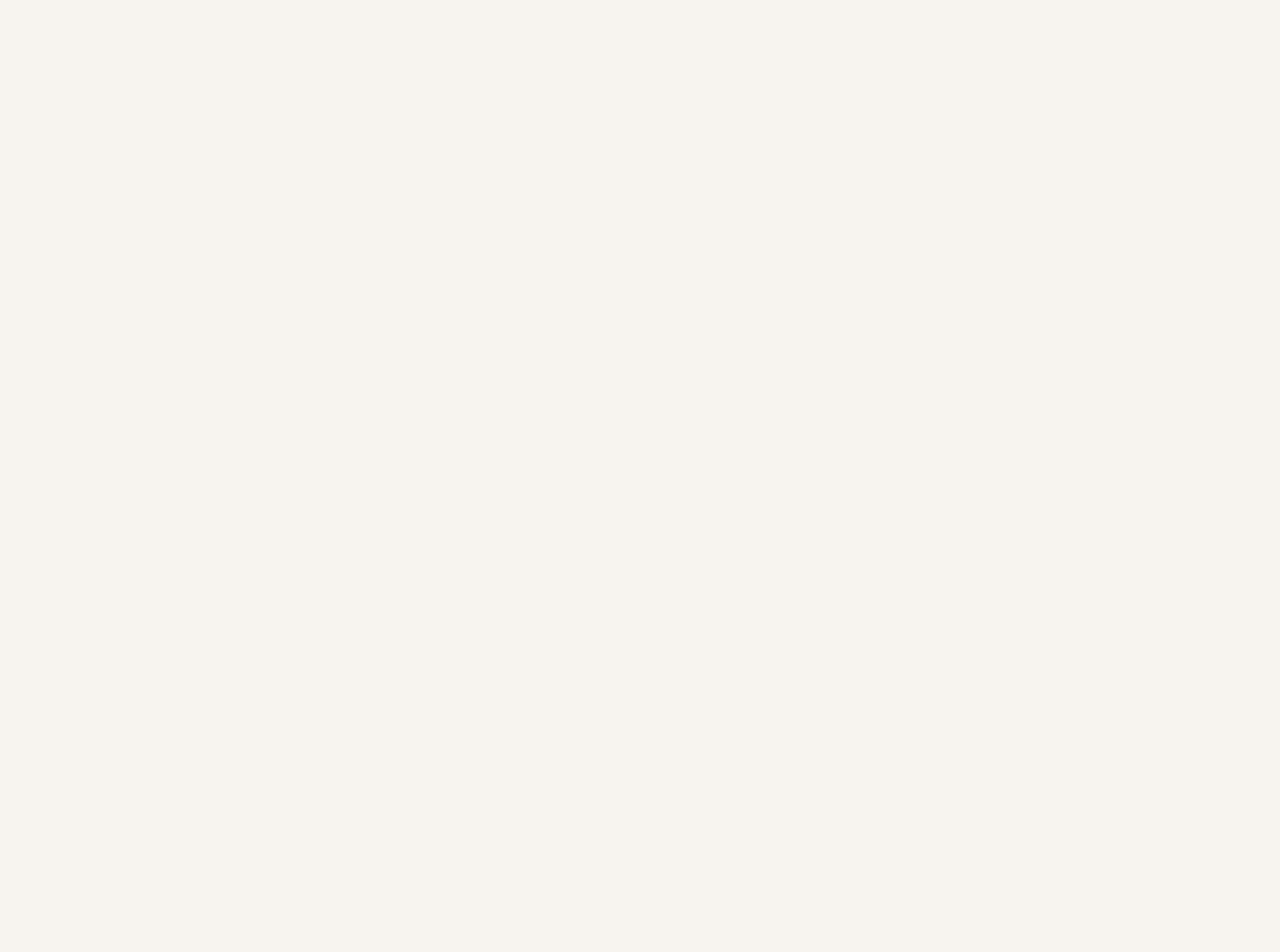
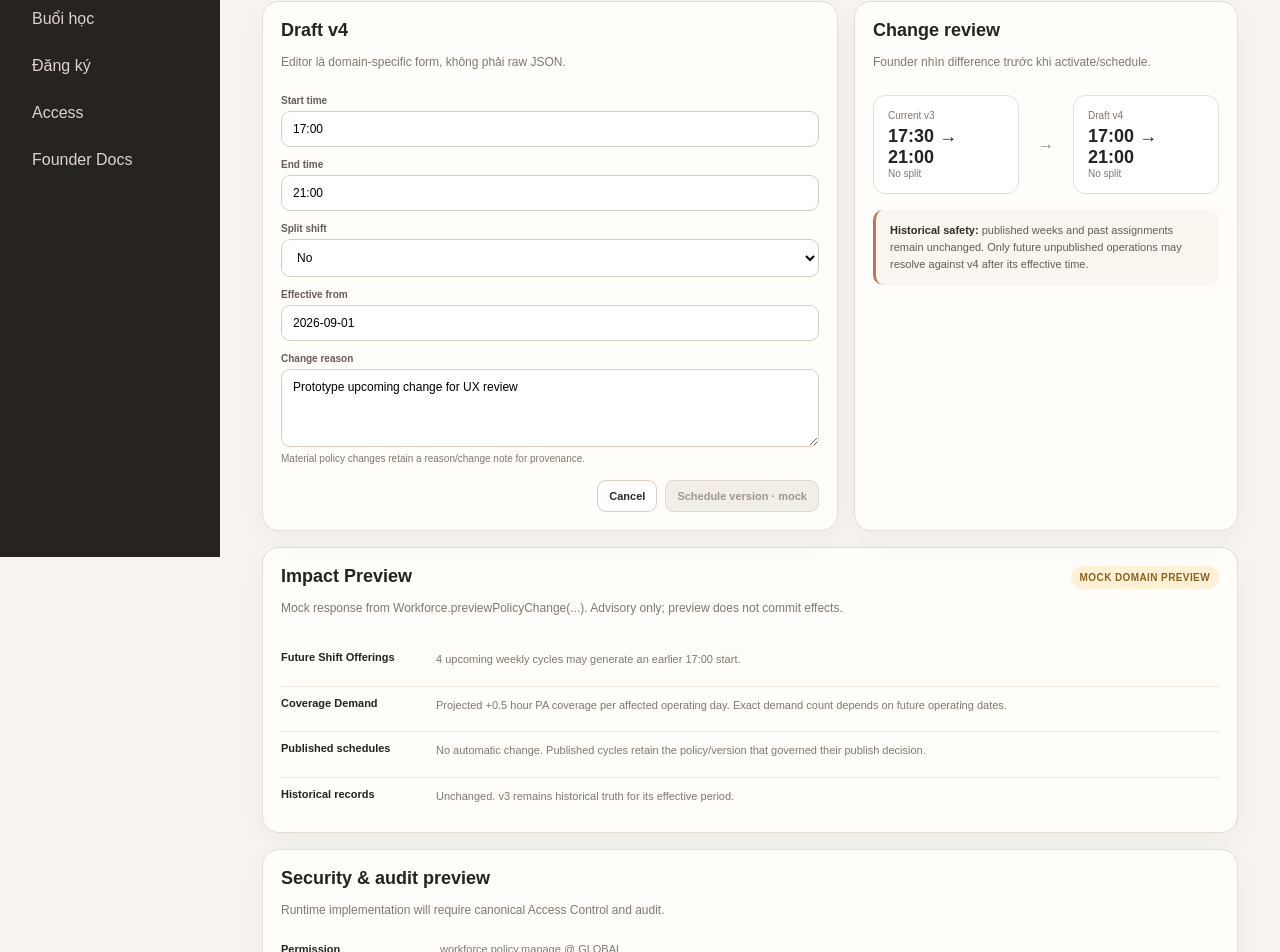
Before and after one commit to vmtct/pino-team-os, a Next.js app: page /founder/policies/workforce/evening-shift/new in a window 1280 px wide. Before the commit this address had no page. Shown: the part 243-1195 px from the top of the page. Before the commit the page ends 800 px from the top, so only its background shows below. Built offline with nearby package versions, Linux system fonts and the light colour scheme.

Commit message:
prototype: add policy change review flow

```diff
--- /dev/null
+++ b/app/founder/policies/workforce/evening-shift/new/page.tsx
@@ -0,0 +1,53 @@
+import Link from "next/link";
+import { PolicyShell } from "../../../policy-shell";
+import styles from "../../../policies.module.css";
+
+export default function NewEveningShiftVersionPage(){return <PolicyShell
+  title="Create policy version"
+  subtitle="Prototype flow cho một policy change: edit draft → review difference → inspect domain-owned impact preview → schedule. Không có write action ở prototype này."
+>
+  <Link className={styles.back} href="/founder/policies/workforce/evening-shift">← Evening Assistant Shift</Link>
+
+  <section className={styles.workspace}>
+    <div className={styles.panel}>
+      <div className={styles.panelHeader}><div><h2>Draft v4</h2><p>Editor là domain-specific form, không phải raw JSON.</p></div></div>
+      <div className={styles.form}>
+        <div className={styles.field}><label>Start time</label><input defaultValue="17:00" aria-label="Start time"/></div>
+        <div className={styles.field}><label>End time</label><input defaultValue="21:00" aria-label="End time"/></div>
+        <div className={styles.field}><label>Split shift</label><select defaultValue="NO" aria-label="Split shift"><option value="NO">No</option><option value="YES">Yes</option></select></div>
+        <div className={styles.field}><label>Effective from</label><input defaultValue="2026-09-01" aria-label="Effective from"/></div>
+        <div className={styles.field}><label>Change reason</label><textarea defaultValue="Prototype upcoming change for UX review" aria-label="Change reason"/><span className={styles.hint}>Material policy changes retain a reason/change note for provenance.</span></div>
+      </div>
+      <div className={styles.footerActions}><Link className={styles.buttonGhost} href="/founder/policies/workforce/evening-shift">Cancel</Link><span className={styles.buttonDisabled}>Schedule version · mock</span></div>
+    </div>
+
+    <aside className={styles.panel}>
+      <div className={styles.panelHeader}><div><h2>Change review</h2><p>Founder nhìn difference trước khi activate/schedule.</p></div></div>
+      <div className={styles.compare}>
+        <div className={styles.compareCard}><span>Current v3</span><strong>17:30 → 21:00</strong><span>No split</span></div>
+        <div className={styles.arrow}>→</div>
+        <div className={styles.compareCard}><span>Draft v4</span><strong>17:00 → 21:00</strong><span>No split</span></div>
+      </div>
+      <div className={`${styles.notice} ${styles.sectionGap}`}><strong>Historical safety:</strong> published weeks and past assignments remain unchanged. Only future unpublished operations may resolve against v4 after its effective time.</div>
+    </aside>
+  </section>
+
+  <section className={`${styles.panel} ${styles.sectionGap}`}>
+    <div className={styles.panelHeader}><div><h2>Impact Preview</h2><p>Mock response from Workforce.previewPolicyChange(...). Advisory only; preview does not commit effects.</p></div><span className={`${styles.badge} ${styles.prototype}`}>MOCK DOMAIN PREVIEW</span></div>
+    <div className={styles.impact}>
+      <div className={styles.impactRow}><strong>Future Shift Offerings</strong><span>4 upcoming weekly cycles may generate an earlier 17:00 start.</span></div>
+      <div className={styles.impactRow}><strong>Coverage Demand</strong><span>Projected +0.5 hour PA coverage per affected operating day. Exact demand count depends on future operating dates.</span></div>
+      <div className={styles.impactRow}><strong>Published schedules</strong><span>No automatic change. Published cycles retain the policy/version that governed their publish decision.</span></div>
+      <div className={styles.impactRow}><strong>Historical records</strong><span>Unchanged. v3 remains historical truth for its effective period.</span></div>
+    </div>
+  </section>
+
+  <section className={`${styles.panel} ${styles.sectionGap}`}>
+    <div className={styles.panelHeader}><div><h2>Security & audit preview</h2><p>Runtime implementation will require canonical Access Control and audit.</p></div></div>
+    <div className={styles.legend}>
+      <div className={styles.legendRow}><span>Permission</span><span>workforce.policy.manage @ GLOBAL</span></div>
+      <div className={styles.legendRow}><span>Audit</span><span>Draft/version creation + schedule/activation must emit privileged policy audit events.</span></div>
+      <div className={styles.legendRow}><span>Concurrency</span><span>Runtime must reject stale/conflicting activation that would create contradictory effective versions.</span></div>
+    </div>
+  </section>
+</PolicyShell>}
```
